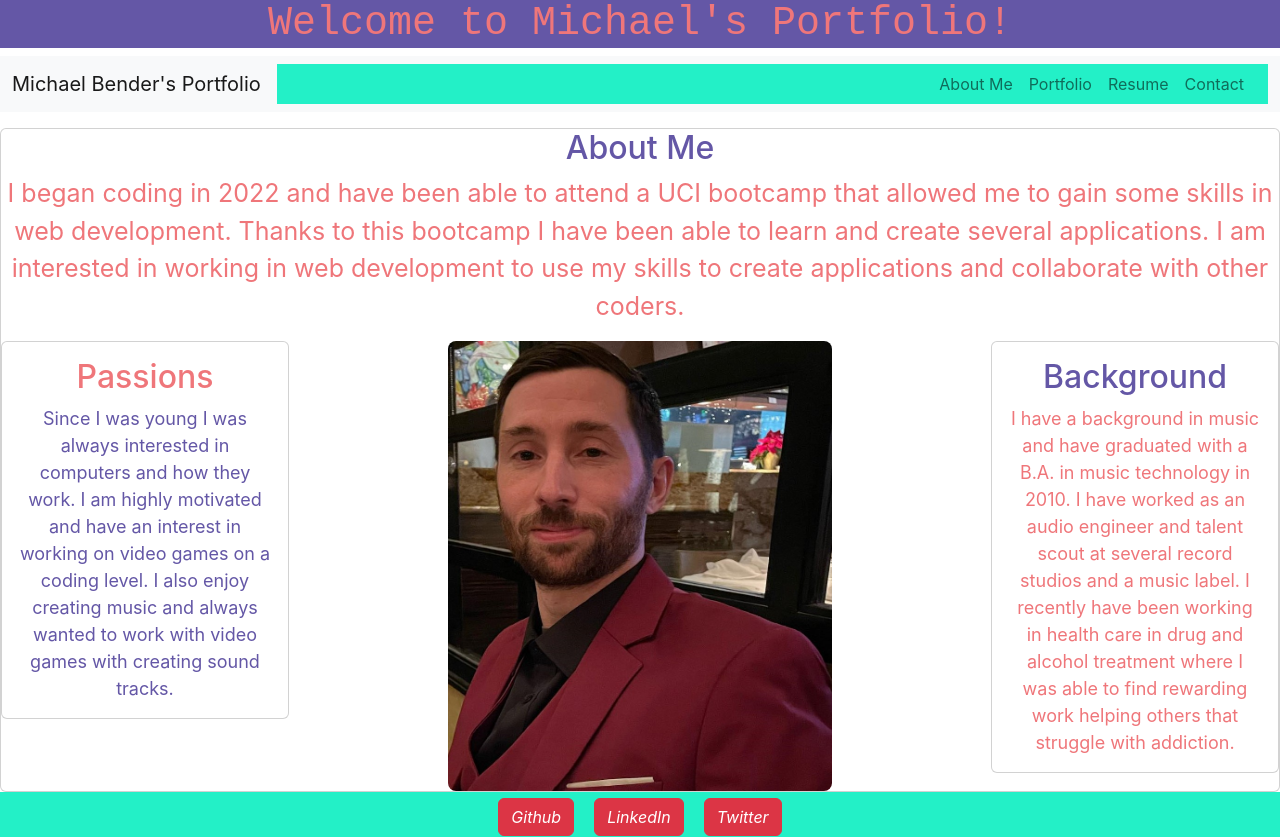
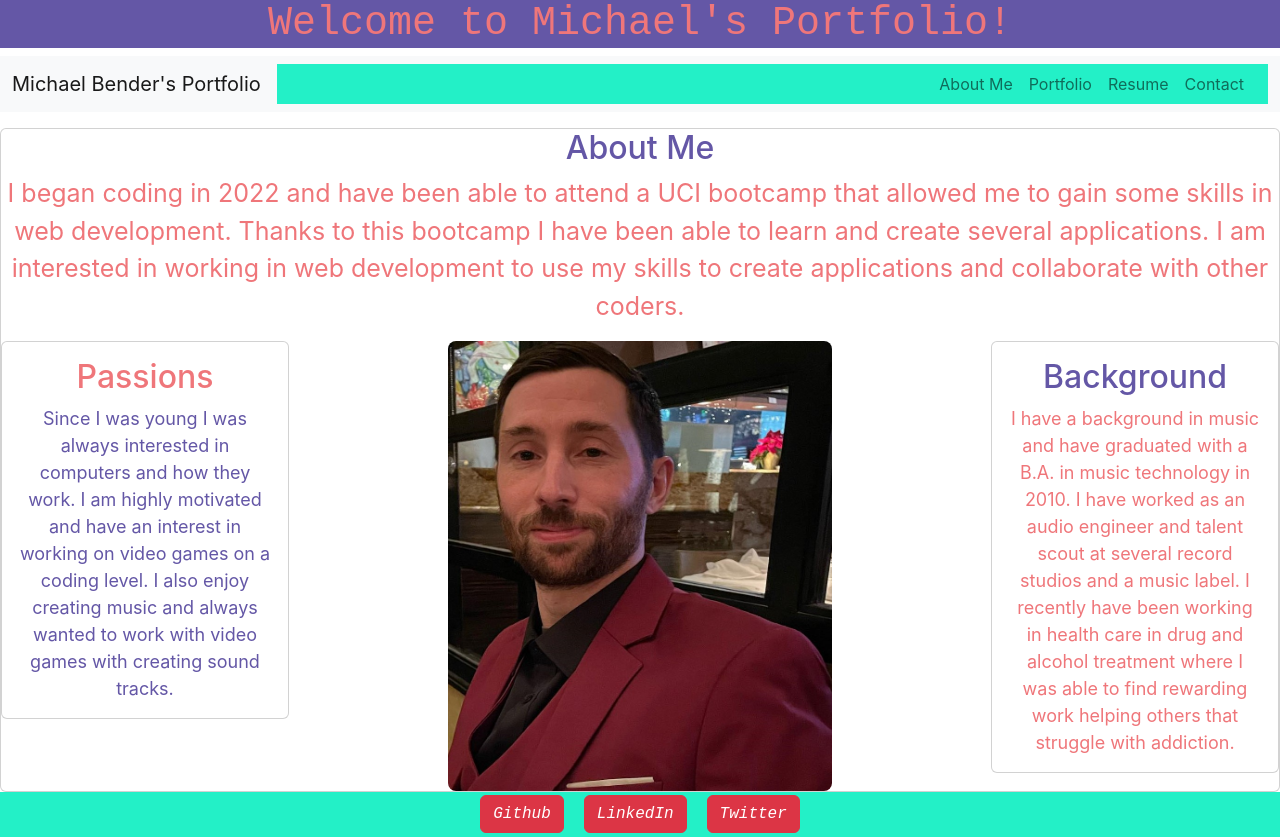
Before and after one commit to PintoDrop/portreact, a React (Create React App) app: page / in a window 1280 px wide. Built offline with nearby package versions, Linux system fonts and the light colour scheme.

Commit message:
changed footer font

```diff
--- a/src/App.css
+++ b/src/App.css
@@ -61,6 +61,7 @@ Header {
 .aboutme {
   background-color: #23f0c7;
   color: #ef767a;
+  /* font-family: "Courier New", Courier, monospace; */
   font-size: 25px;
   text-align: center;
   margin: auto;
@@ -70,6 +71,7 @@ Header {
 .aboutmecard {
   background-color: #23f0c7;
   color: #ef767a;
+  /* font-family: "Courier New", Courier, monospace; */
   font-size: 18px;
   text-align: center;
   margin: auto;
@@ -80,6 +82,7 @@ Header {
 .aboutmecard2 {
   background-color: #23f0c7;
   color: #6457a6;
+  /* font-family: "Courier New", Courier, monospace; */
   font-size: 18px;
   text-align: center;
   margin: auto;
@@ -90,12 +93,14 @@ Header {
 .contact {
   background-color: #23f0c7;
   color: #ef767a;
+  /* font-family: "Courier New", Courier, monospace; */
   font-size: 20px;
 }
 
 .resume {
   background-color: #23f0c7;
   color: #ef767a;
+  /* font-family: "Courier New", Courier, monospace; */
   font-size: 15px;
   text-align: center;
   /* float:center; */
@@ -111,6 +116,7 @@ Header {
 .project {
   background-color: #23f0c7;
   color: #ef767a;
+  /* font-family: "Courier New", Courier, monospace; */
   font-size: 20px;
   display: flex;
   padding: "3rem";
@@ -136,11 +142,13 @@ Header {
 
 footer {
   background-color: #23f0c7;
+  font-family: "Courier New", Courier, monospace;
 }
 .myWork {
   background-color: #23f0c7;
   color: #ef767a;
   text-align: center;
+  /* font-family: "Courier New", Courier, monospace; */
 }
 
 h2 {
@@ -165,6 +173,7 @@ h2 {
   color: #ef767a;
   font-size: 20px;
   background-color: #23f0c7;
+  /* font-family: "Courier New", Courier, monospace; */
 }
 
 /*
```
